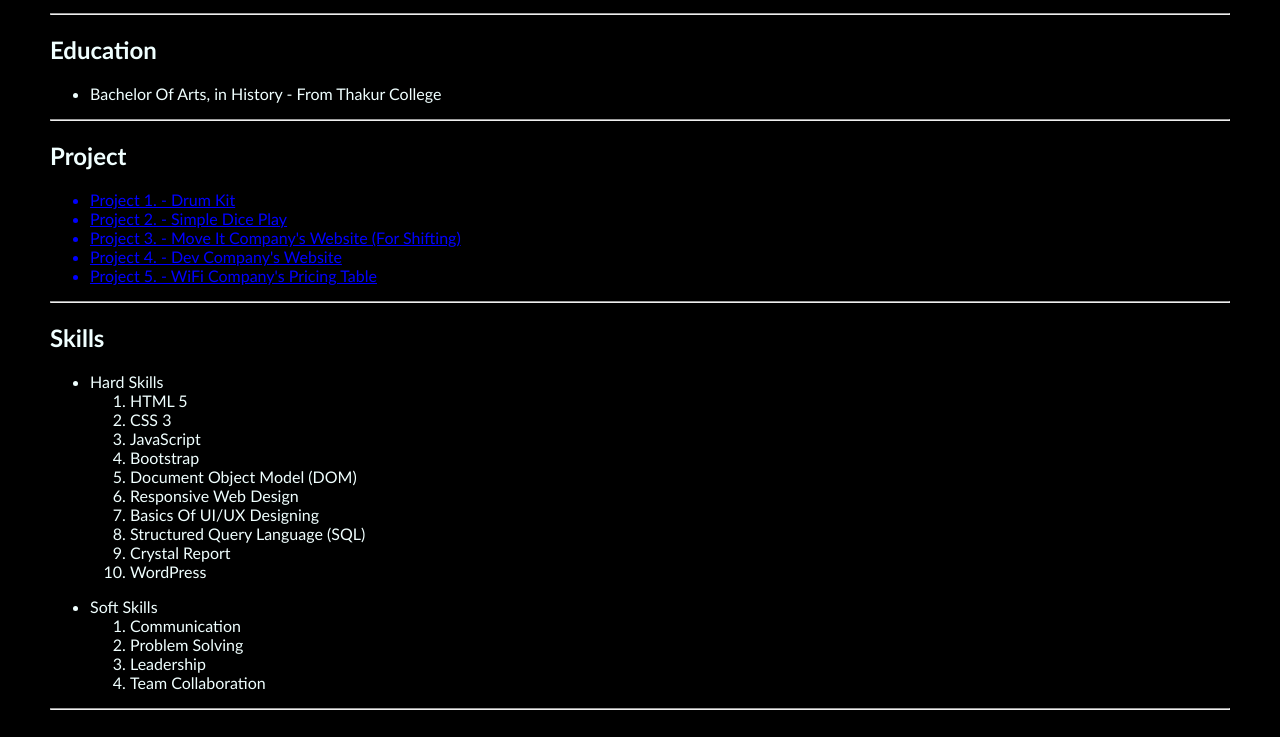
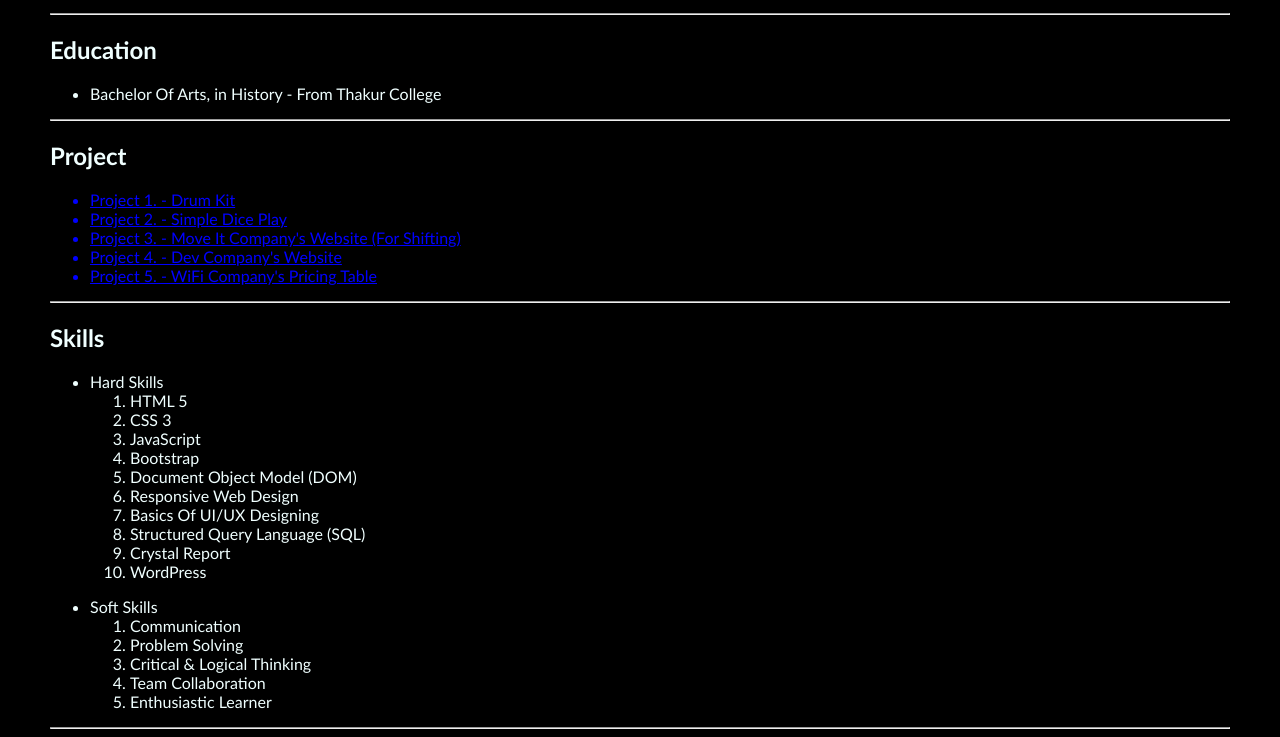
Before and after one commit to Anupam2601/My_Resume, a plain HTML site: page index.html in a window 1280 px wide. Shown: the part 536-1273 px from the top of the page. Drawn offline with Linux system fonts and the light colour scheme.

Commit message:
Add files via upload

```diff
--- a/index.html
+++ b/index.html
@@ -89,8 +89,9 @@
                 <ol>
                     <li>Communication</li>
                     <li>Problem Solving</li>
-                    <li>Leadership</li>
+                    <li>Critical & Logical Thinking</li>
                     <li>Team Collaboration</li>
+                    <li>Enthusiastic Learner</li>
                 </ol>
             </ul>
         </div>
```
